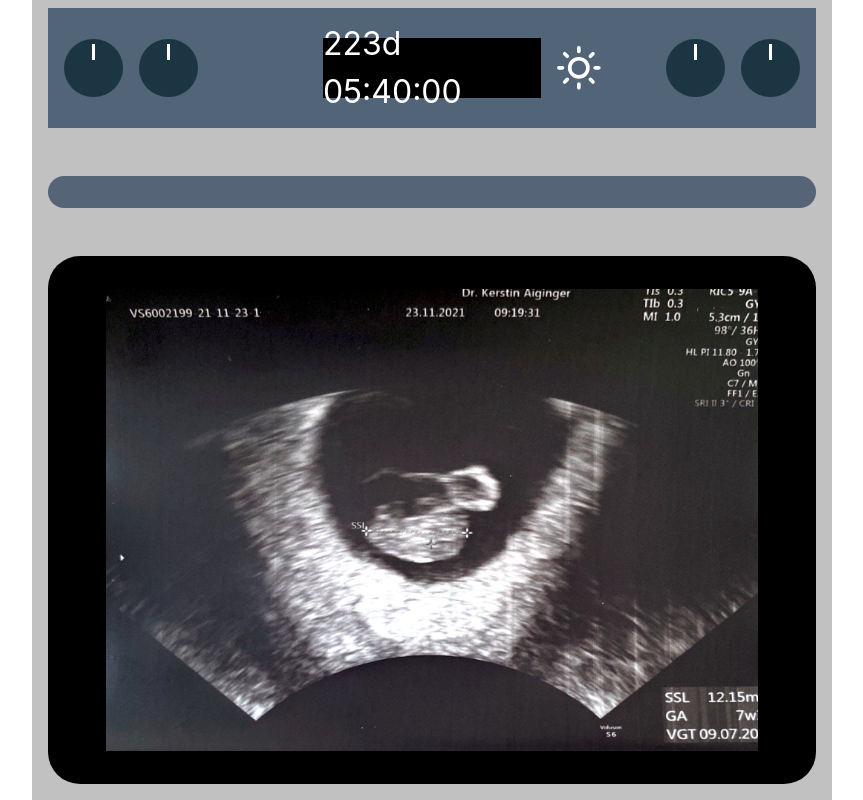
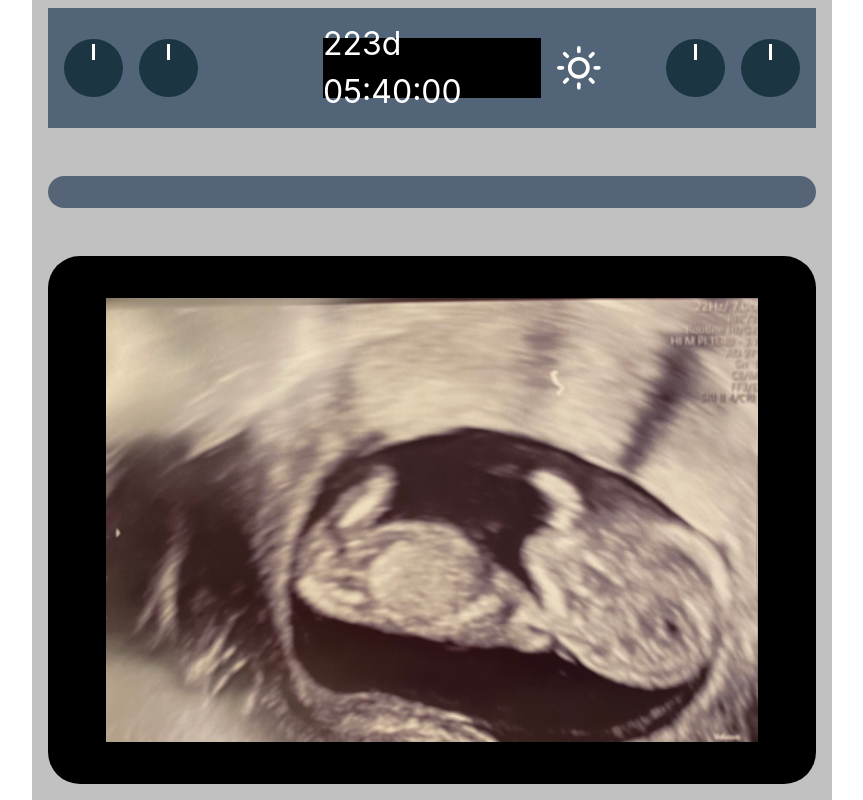
Before and after one commit to nicolls1/thethirdnicolls, a React (Create React App) app: page / in a window 1280 px wide. Both pictures are taken after a click on the icon 786 px from the left and 67 px from the top of the page. Shown: the whole page, without its empty margins (208-1071 px from the left). Built offline with nearby package versions, Linux system fonts and the light colour scheme.

Commit message:
second pic

```diff
--- a/src/App.tsx
+++ b/src/App.tsx
@@ -1,7 +1,7 @@
 import React from 'react'
 import { Box, Center, Flex, Icon, Text, Image } from '@chakra-ui/react'
 import { useInterval } from '@chakra-ui/hooks'
-import firstpic from './images/firstpic.jpg'
+import pic from './images/secondpic.jpg'
 import './App.css'
 import { SunIcon } from '@chakra-ui/icons'
 
@@ -95,8 +95,8 @@ function App() {
           borderRadius="4vmin"
         >
           <Image
-            src={firstpic}
-            alt="First one"
+            src={pic}
+            alt="Ultrasound picture"
             display={lightOn ? 'block' : 'none'}
             w="85%"
             h="auto"
```
Also changed, not shown: src/images/secondpic.jpg (added).
